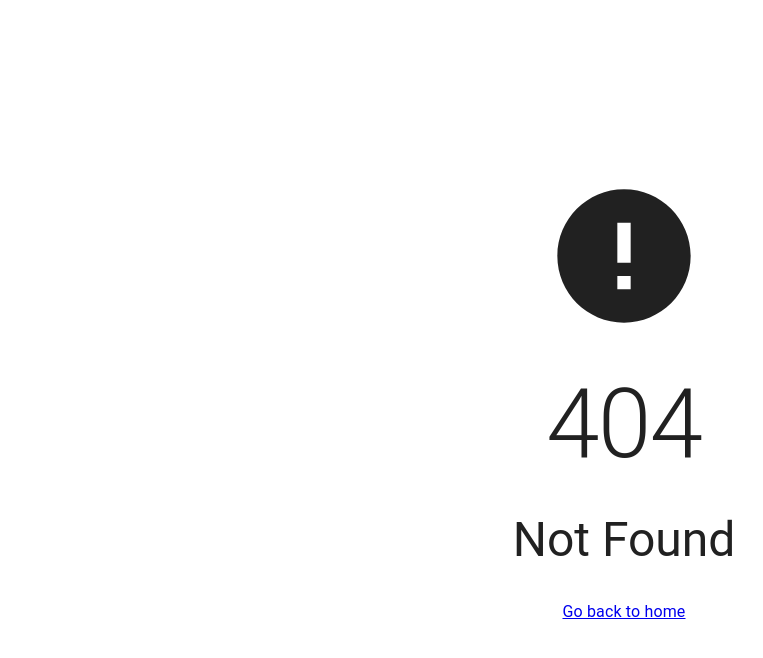
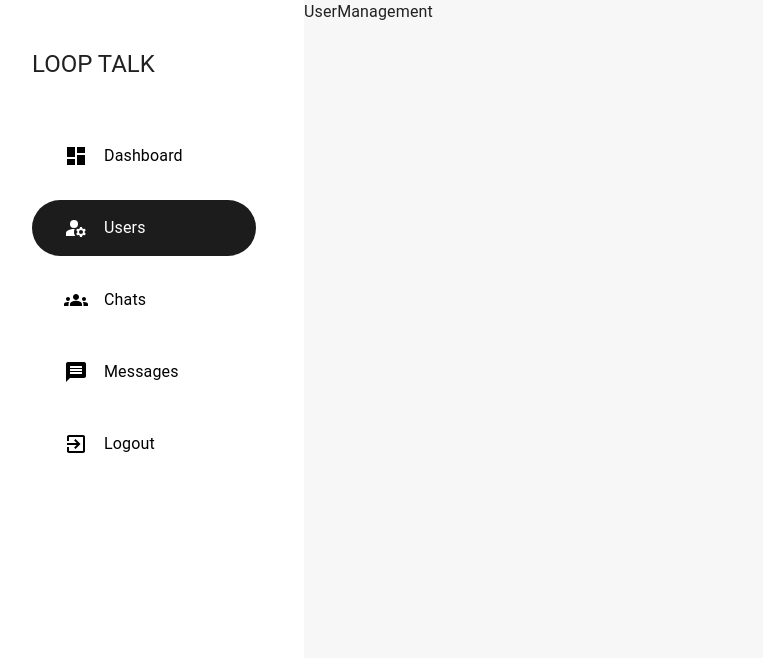
Before and after one commit to ronik85/LoopTalk, a React (Vite) app in the folder loopTalk-fe/: page /admin/users in a window 1280 px wide. Before the commit this address had no page. Shown: the top 658 px of the page, without its empty margins (16-779 px from the left). Built offline with nearby package versions, Linux system fonts and the light colour scheme.

Commit message:
Admin componets and routing added

```diff
--- a/loopTalk-fe/src/App.jsx
+++ b/loopTalk-fe/src/App.jsx
@@ -8,6 +8,13 @@ const Login = lazy(() => import("./pages/Login"));
 const Chat = lazy(() => import("./pages/Chat"));
 const Groups = lazy(() => import("./pages/Groups"));
 const NotFound = lazy(() => import("./pages/NotFound"));
+const AdminLogin = lazy(() => import("./pages/admin/AdminLogin"));
+const AdminDashboard = lazy(() => import("./pages/admin/Dashboard"));
+const UserManagement = lazy(() => import("./pages/admin/UserManagement"));
+const ChatManagement = lazy(() => import("./pages/admin/ChatManagement"));
+const MessagesManagement = lazy(() =>
+  import("./pages/admin/MessageManagement")
+);
 
 let user = true;
 
@@ -31,6 +38,13 @@ const App = () => {
             }
           />
 
+          <Route path="/admin" element={<AdminLogin />} />
+          <Route path="/admin/dashboard" element={<AdminDashboard />} />
+          <Route path="/admin/users" element={<UserManagement />} />
+          <Route path="/admin/chats" element={<ChatManagement />} />
+          <Route path="/admin/messages" element={<MessagesManagement />} />
+
+
           <Route path="*" element={<NotFound />} />
         </Routes>
       </Suspense>
--- /dev/null
+++ b/loopTalk-fe/src/components/layout/AdminLayout.jsx
@@ -0,0 +1,160 @@
+import {
+    Close as CloseIcon,
+    Dashboard as DashboardIcon,
+    ExitToApp as ExitToAppIcon,
+    Groups as GroupsIcon,
+    ManageAccounts as ManageAccountsIcon,
+    Menu as MenuIcon,
+    Message as MessageIcon,
+} from "@mui/icons-material";
+import {
+    Box,
+    Drawer,
+    IconButton,
+    Stack,
+    Typography,
+    styled,
+} from "@mui/material";
+import Grid from "@mui/material/Grid2";
+import React, { useState } from "react";
+import { Link as LinkComponent, Navigate, useLocation } from "react-router-dom";
+import { grayColor, matBlack } from "../../constants/color";
+
+const Link = styled(LinkComponent)`
+  text-decoration: none;
+  border-radius: 2rem;
+  padding: 1rem 2rem;
+  color: black;
+  &:hover {
+    color: rgba(0, 0, 0, 0.54);
+  }
+`;
+
+const adminTabs = [
+    {
+        name: "Dashboard",
+        path: "/admin/dashboard",
+        icon: <DashboardIcon />,
+    },
+    {
+        name: "Users",
+        path: "/admin/users",
+        icon: <ManageAccountsIcon />,
+    },
+    {
+        name: "Chats",
+        path: "/admin/chats",
+        icon: <GroupsIcon />,
+    },
+    {
+        name: "Messages",
+        path: "/admin/messages",
+        icon: <MessageIcon />,
+    },
+];
+
+const Sidebar = () => {
+    const location = useLocation();
+    console.log(location);
+    // const dispatch = useDispatch();
+
+    const logoutHandler = () => {
+        // dispatch(adminLogout());
+        console.log("logout");
+    };
+
+    return (
+        <Stack direction={"column"} p={"3rem"} spacing={"3rem"}>
+            <Typography variant="h5" textTransform={"uppercase"}>
+                Loop Talk
+            </Typography>
+
+            <Stack spacing={"1rem"}>
+                {adminTabs.map((tab) => (
+                    <Link
+                        key={tab.path}
+                        to={tab.path}
+                        sx={
+                            location.pathname === tab.path && {
+                                bgcolor: matBlack,
+                                color: "white",
+                                ":hover": { color: "white" },
+                            }
+                        }
+                    >
+                        <Stack direction={"row"} alignItems={"center"} spacing={"1rem"}>
+                            {tab.icon}
+
+                            <Typography>{tab.name}</Typography>
+                        </Stack>
+                    </Link>
+                ))}
+
+                <Link onClick={logoutHandler}>
+                    <Stack direction={"row"} alignItems={"center"} spacing={"1rem"}>
+                        <ExitToAppIcon />
+                        <Typography>Logout</Typography>
+                    </Stack>
+                </Link>
+            </Stack>
+        </Stack>
+    );
+};
+const isAdmin = true
+const AdminLayout = ({ children }) => {
+    const [isMobile, setIsMobile] = useState(false);
+    const handleMobile = () => {
+        setIsMobile((prev) => !prev);
+    };
+    const handleClose = () => setIsMobile(false);
+
+    if (!isAdmin) return <Navigate to="/admin" />;
+
+    return (
+        <Grid container minHeight={"100vh"}>
+            <Box
+                sx={{
+                    display: { xs: "block", md: "none" },
+                    position: "fixed",
+                    right: "1rem",
+                    top: "1rem",
+                }}
+            >
+                <IconButton onClick={handleMobile}>
+                    {isMobile ? <CloseIcon /> : <MenuIcon />}
+                </IconButton>
+            </Box>
+
+            <Grid
+                size={{ md: 4, lg: 3 }}
+                sx={{ display: { xs: "none", md: "block" } }}
+            >
+                <Sidebar />
+            </Grid>
+
+            <Grid
+                size={{ md: 8, lg: 9, xs: 12 }}
+                sx={{
+                    bgcolor: grayColor,
+                }}
+            >
+                {children}
+            </Grid>
+
+            <Drawer
+                sx={{
+                    display: {
+                        xs: "block",
+                        sm: "none",
+                    },
+                }}
+                open={isMobile}
+                onClose={handleClose}
+            >
+                <Sidebar />
+            </Drawer>
+        </Grid>
+    );
+};
+
+export default AdminLayout;
--- a/loopTalk-fe/src/pages/Groups.jsx
+++ b/loopTalk-fe/src/pages/Groups.jsx
@@ -25,7 +25,7 @@ import { bgGradient, matBlack } from "../constants/color";
 import UserItem from "../components/shared/UserItem";
 import Grid from "@mui/material/Grid2";
 import { useNavigate, useSearchParams } from "react-router-dom";
-import { samplechats, sampleUsers } from "../constants/sampleData";
+import { samplechats, sampleUsers } from "../constants/SampleData";
 import AvatarCard from "../components/shared/AvatarCard";
 
 const ConfirmDeleteDialog = lazy(() =>
--- a/loopTalk-fe/src/pages/Login.jsx
+++ b/loopTalk-fe/src/pages/Login.jsx
@@ -12,8 +12,8 @@ import {
 } from "@mui/material";
 import React, { useState } from "react";
 import { VisuallyHiddenInput } from "../components/styles/StyledComponent";
+import { bgGradient } from "../constants/color";
 import { usernameValidator } from "../utils/validators";
-import { bgGradient } from "../constants/color";
 
 const Login = () => {
     const [isLogin, setIsLogin] = useState(true);
--- /dev/null
+++ b/loopTalk-fe/src/pages/admin/AdminLogin.jsx
@@ -0,0 +1,88 @@
+import React, { useState } from "react";
+import {
+    Avatar,
+    Button,
+    Container,
+    IconButton,
+    Paper,
+    Stack,
+    TextField,
+    Typography,
+} from "@mui/material";
+import { bgGradient } from "../../constants/color";
+import { useInputValidation } from "6pp";
+import { Navigate } from "react-router-dom";
+
+const isAdmin = true
+
+const AdminLogin = () => {
+    const secretKey = useInputValidation("");
+
+    const submitHandler = (e) => {
+        e.preventDefault();
+    };
+
+    if (isAdmin) return <Navigate to="/admin/dashboard" />;
+    return (
+        <div
+            style={{
+                backgroundImage: bgGradient,
+            }}
+        >
+            <Container
+                component={"main"}
+                maxWidth="xs"
+                sx={{
+                    height: "100vh",
+                    display: "flex",
+                    justifyContent: "center",
+                    alignItems: "center",
+                }}
+            >
+                <Paper
+                    elevation={3}
+                    sx={{
+                        padding: 4,
+                        display: "flex",
+                        flexDirection: "column",
+                        alignItems: "center",
+                    }}
+                >
+                    <Typography variant="h5">Admin Login</Typography>
+                    <form
+                        style={{
+                            width: "100%",
+                            marginTop: "1rem",
+                        }}
+                        onSubmit={submitHandler}
+                    >
+                        <TextField
+                            required
+                            fullWidth
+                            label="Secret Key"
+                            type="password"
+                            margin="normal"
+                            variant="outlined"
+                            value={secretKey.value}
+                            onChange={secretKey.changeHandler}
+                        />
+
+                        <Button
+                            sx={{
+                                marginTop: "1rem",
+                            }}
+                            variant="contained"
+                            color="primary"
+                            type="submit"
+                            fullWidth
+                        >
+                            Login
+                        </Button>
+                    </form>
+                </Paper>
+            </Container>
+        </div>
+    )
+}
+
+export default AdminLogin
--- /dev/null
+++ b/loopTalk-fe/src/pages/admin/ChatManagement.jsx
@@ -0,0 +1,15 @@
+import React from 'react'
+import AdminLayout from '../../components/layout/AdminLayout'
+
+const ChatManagement = () => {
+    return (
+
+        <AdminLayout>
+            <>
+                ChatManagement
+            </>
+        </AdminLayout>
+    )
+}
+
+export default ChatManagement
--- /dev/null
+++ b/loopTalk-fe/src/pages/admin/Dashboard.jsx
@@ -0,0 +1,12 @@
+import React from 'react'
+import AdminLayout from '../../components/layout/AdminLayout'
+
+const Dashboard = () => {
+    return (
+        <AdminLayout>
+            Dashboard
+        </AdminLayout>
+    )
+}
+
+export default Dashboard
--- /dev/null
+++ b/loopTalk-fe/src/pages/admin/MessageManagement.jsx
@@ -0,0 +1,14 @@
+import React from 'react'
+import AdminLayout from '../../components/layout/AdminLayout'
+
+const MessageManagement = () => {
+    return (
+        <AdminLayout>
+            <>
+                MessageManagement
+            </>
+        </AdminLayout>
+    )
+}
+
+export default MessageManagement
--- /dev/null
+++ b/loopTalk-fe/src/pages/admin/UserManagement.jsx
@@ -0,0 +1,14 @@
+import React from 'react'
+import AdminLayout from '../../components/layout/AdminLayout'
+
+const UserManagement = () => {
+    return (
+        <AdminLayout>
+            <>
+                UserManagement
+            </>
+        </AdminLayout>
+    )
+}
+
+export default UserManagement
```
